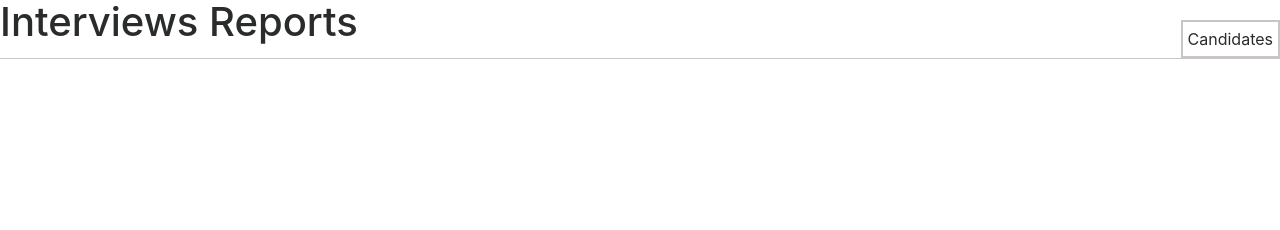
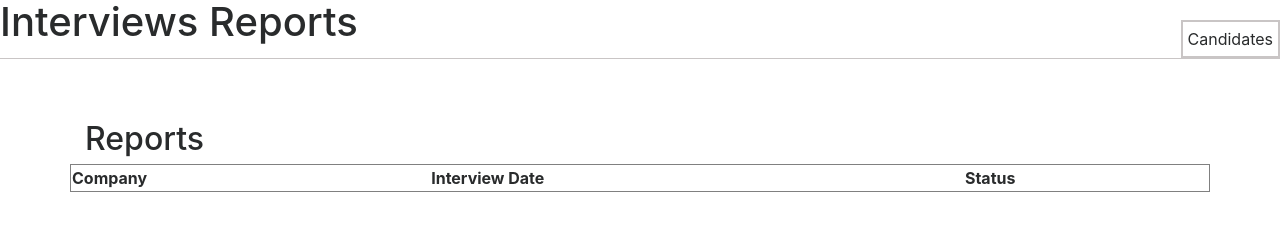
Before and after one commit to Srkinator/bit-certification-task-1, a plain HTML site: page candidate.html in a window 1280 px wide. Drawn offline with nearby package versions, Linux system fonts and the light colour scheme.

Commit message:
reports table in progress

```diff
--- a/candidate.html
+++ b/candidate.html
@@ -20,8 +20,15 @@
             <div class="row candidate-info">
 
             </div>
+            <h2 class="reports-header">Reports</h2>
             <div class="row reports">
-
+                <table>
+                    <tr>
+                        <th>Company</th>
+                        <th>Interview Date</th>
+                        <th>Status</th>
+                    </tr>
+                </table>
             </div>
         </div>
 
--- a/css/main.scss
+++ b/css/main.scss
@@ -50,3 +50,12 @@ nav {
     text-align: center;
     margin-top: 2% ;
 }
+
+.reports-header {
+    margin-top: 5%;
+}
+
+table {
+    width: 100%;
+    border: 1px grey solid;
+}
--- a/js/candidate.js
+++ b/js/candidate.js
@@ -1,13 +1,13 @@
 var homeButton = document.getElementsByClassName("home")[0];
 var data = JSON.parse(localStorage.getItem("candidateID"));
-var reportsContainer =$(".reports")[0];
-var infoContainer =$(".candidate-info")[0];
+var reportsContainer = $(".reports")[0];
+var infoContainer = $(".candidate-info")[0];
 
-homeButton.addEventListener("click", function() {
+homeButton.addEventListener("click", function () {
     location.assign("index.html");
 });
 
-(loadInfo =() =>{
+(loadInfo = () => {
     console.log(infoContainer);
     var imgDiv = $("<div>");
     var infoDiv1 = $("<div>");
@@ -24,7 +24,7 @@ homeButton.addEventListener("click", function() {
 
     $(image).attr({
         "src": data.avatar,
-        "class" : "candidate-image",
+        "class": "candidate-image",
         "style": "width: 80%"
     });
 
@@ -68,6 +68,18 @@ homeButton.addEventListener("click", function() {
 
 })();
 
-(loadReports =() =>{
+let request = $.ajax({
+    url: "http://localhost:3333/api/reports",
+    method: "GET",
+});
 
-})()
+
+(loadReports = () => {
+    request.done(result => {
+        result.forEach((report, i) => {
+            if(report.candidateId == data.id){
+                console.log(report);
+            }
+        });
+    });
+})();
```
Also changed, not shown: css/main.css, 1 other file.
